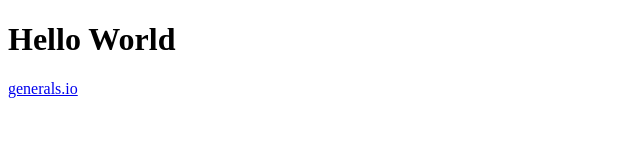
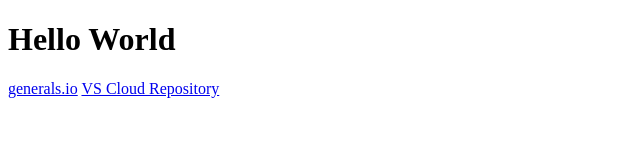
Before and after one commit to Tom-abc/Tom-abc.github.io, a plain HTML site: page index.html in a window 1280 px wide. Shown: the whole page, without its empty margins (0-640 px from the left). Drawn offline with Linux system fonts and the light colour scheme.

Commit message:
Update index.html

```diff
--- a/index.html
+++ b/index.html
@@ -6,5 +6,6 @@
     <body>
         <h1>Hello World</h1>
         <a href="https://generals.io">generals.io</a>
+        <a href="https://hongcun.tk/repository">VS Cloud Repository</a>
     </body>
 </html>
```
